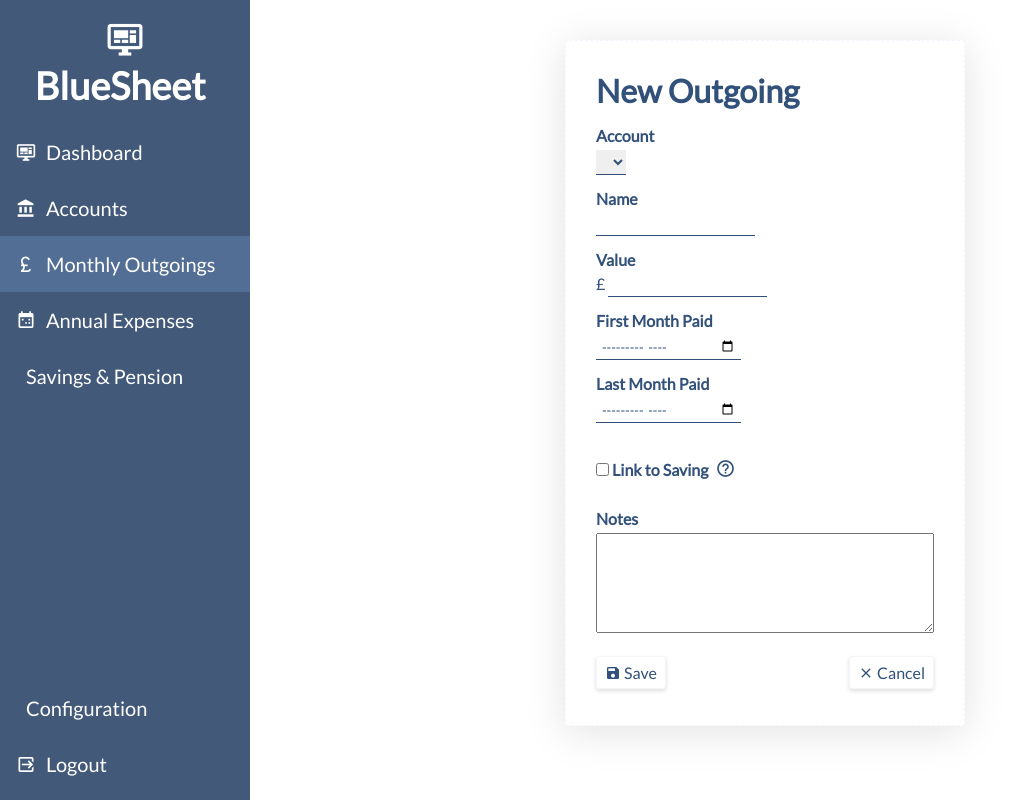
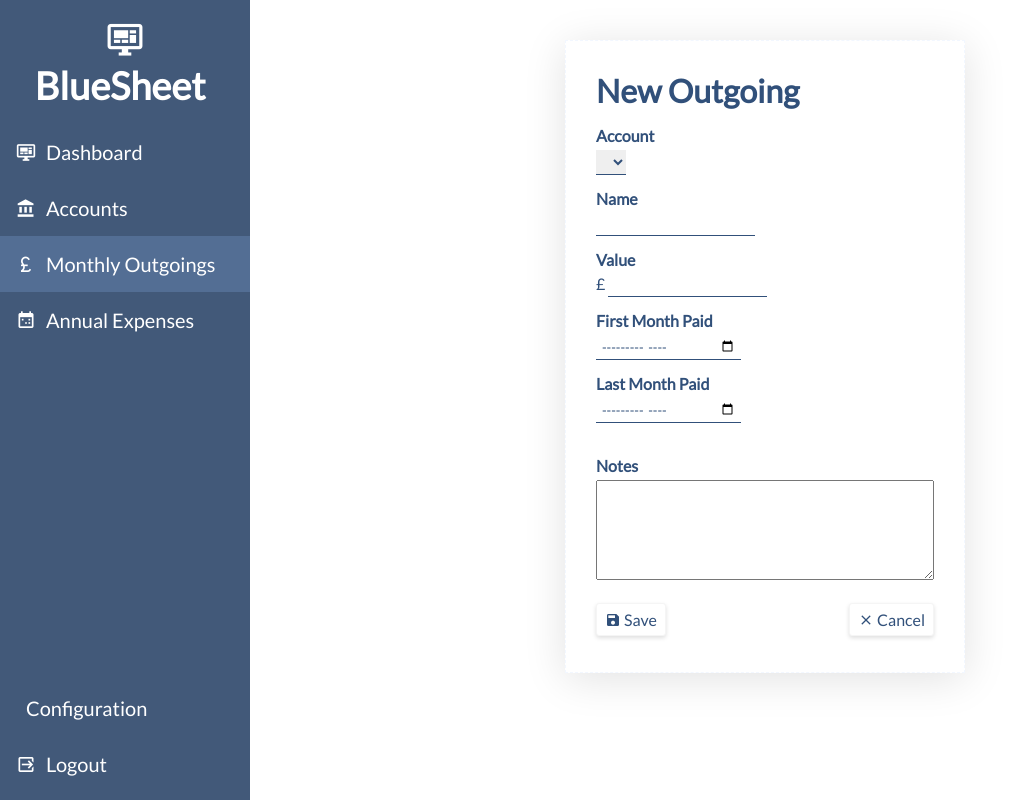
Before and after one commit to dullage/BlueSheet, a Flask app: template templates/new-outgoing.html in a window 1280 px wide. Shown: the whole page, without its empty margins (0-1032 px from the left). Run offline with Flask 2, Linux system fonts and the light colour scheme; the template is opened without the code that fills it, so the values that code supplies are empty; parts of the project's set-up code (start-up, migrations or seed data) failed here and were passed over; some libraries are stand-ins or nearby versions.

Commit message:
Removed Starling Integration and Savings Functionality

```diff
--- a/main.py
+++ b/main.py
@@ -6,9 +6,15 @@ from os import environ
 
 from dateutil.relativedelta import relativedelta
 from flask import (
-    Flask, jsonify, redirect, render_template, request, session, url_for)
+    Flask,
+    jsonify,
+    redirect,
+    render_template,
+    request,
+    session,
+    url_for,
+)
 from flask_sqlalchemy import SQLAlchemy
-from starlingbank import StarlingAccount
 
 import helpers as h
 
@@ -46,7 +52,6 @@ class User(db.Model):
     password = db.Column(db.String, nullable=False)
     failed_login_attempts = db.Column(db.Integer, nullable=False)
     locked = db.Column(db.Boolean, nullable=False)
-    next_saving_process_date = db.Column(db.Date)
     configuration = db.relationship(
         "Configuration", backref="user", uselist=False, lazy=True
     )
@@ -55,7 +60,6 @@ class User(db.Model):
     )
     accounts = db.relationship("Account", backref="user", lazy=True)
     outgoings = db.relationship("Outgoing", backref="user", lazy=True)
-    savings = db.relationship("Saving", backref="user", lazy=True)
     annual_expenses = db.relationship(
         "AnnualExpense", backref="user", lazy=True
     )
@@ -65,23 +69,6 @@ class User(db.Model):
         self.password = password
         self.failed_login_attempts = 0
         self.locked = False
-
-    def process_savings(self):
-        if self.next_saving_process_date is None:
-            # Set to the first of next month
-            self.next_saving_process_date = h.first_day_of_month(
-                date.today() + relativedelta(months=1)
-            )
-            db.session.commit()
-
-        elif self.next_saving_process_date <= date.today():
-            for outgoing in self.outgoings:
-                outgoing.pay_linked_saving(self.next_saving_process_date)
-            # Once done, set next process date to 1st of next month
-            self.next_saving_process_date = h.first_day_of_month(
-                date.today() + relativedelta(months=1)
-            )
-            db.session.commit()
 
     @classmethod
     def login(cls, username, password, remember, session):
@@ -109,8 +96,6 @@ class User(db.Model):
                 "%Y-%m-%d %H:%M:%S"
             )
             session["remember"] = h.checkbox_to_boolean(remember)
-
-            user.process_savings()
 
             return True, ""
 
@@ -164,23 +149,6 @@ class User(db.Model):
         return total_outgoings
 
     @property
-    def total_savings(self):
-        """The total value of all of the users monthly savings."""
-        total_savings = 0
-        for saving in self.savings:
-            total_savings += saving.balance
-        return total_savings
-
-    @property
-    def outstanding_self_loan_value(self):
-        """The total self loan value yet to re-pay."""
-        outstanding_self_loan_value = 0
-        for outgoing in self.outgoings:
-            if outgoing.is_self_loan:
-                outstanding_self_loan_value += outgoing.payments_left_total
-        return outstanding_self_loan_value
-
-    @property
     def weekly_spending_calculations(self):
         tomorrow = date.today() + relativedelta(days=1)
 
@@ -204,20 +172,6 @@ class User(db.Model):
 
         return target
 
-    @property
-    def starling_account(self):
-        if self.configuration.starling_api_key is None:
-            return None
-        elif self.username == "demo":
-            return h.demo_starling_account
-        else:
-            try:
-                return StarlingAccount(
-                    self.configuration.starling_api_key, update=True
-                )
-            except:  # noqa
-                return None
-
 
 class Configuration(db.Model):
     __tablename__ = "configuration"
@@ -231,7 +185,6 @@ class Configuration(db.Model):
     annual_expense_outgoing_id = db.Column(
         db.Integer, db.ForeignKey("outgoing.id")
     )
-    starling_api_key = db.Column(db.String)
 
     def __init__(
         self,
@@ -239,13 +192,11 @@ class Configuration(db.Model):
         weekly_pay_day,
         weekly_spending_amount,
         annual_expense_outgoing_id=None,
-        starling_api_key=None,
     ):
         self.user_id = user_id
         self.weekly_pay_day = weekly_pay_day
         self.weekly_spending_amount = weekly_spending_amount
         self.annual_expense_outgoing_id = annual_expense_outgoing_id
-        self.starling_api_key = starling_api_key
 
 
 class Salary(db.Model):
@@ -357,9 +308,6 @@ class Outgoing(db.Model):
     )
     start_month = db.Column(db.Date)
     end_month = db.Column(db.Date)
-    linked_saving_id = db.Column(db.Integer, db.ForeignKey("saving.id"))
-    is_self_loan = db.Column(db.Boolean, nullable=False)
-    linked_saving_last_update = db.Column(db.Date)
     notes = db.Column(db.String)
 
     def __init__(
@@ -370,8 +318,6 @@ class Outgoing(db.Model):
         account_id,
         start_month=None,
         end_month=None,
-        linked_saving_id=None,
-        is_self_loan=False,
         notes=None,
     ):
         self.user_id = user_id
@@ -380,8 +326,6 @@ class Outgoing(db.Model):
         self.account_id = account_id
         self.start_month = start_month
         self.end_month = end_month
-        self.linked_saving_id = linked_saving_id
-        self.is_self_loan = is_self_loan
         self.notes = notes
 
     @property
@@ -511,49 +455,6 @@ class Outgoing(db.Model):
             # End Month Only
             return f"{end} {self.end_month_friendly}"
 
-    def pay_linked_saving(self, start_date):
-        if self.linked_saving_id is None:
-            # No linked saving
-            return
-
-        if self.end_month is not None and self.end_month < start_date:
-            # Outgoing ended
-            return
-
-        saving = Saving.query.get(self.linked_saving_id)
-
-        todays_date = date.today()
-        one_month = relativedelta(months=1)
-        loop_date = start_date
-
-        while loop_date <= todays_date:
-            # Check start date
-            if self.start_month is None:
-                started = True
-            elif loop_date >= self.start_month:
-                started = True
-            else:
-                started = False
-
-            # Check end date
-            if self.end_month is None:
-                not_ended = True
-            elif loop_date <= self.end_month:
-                not_ended = True
-            else:
-                not_ended = False
-
-            # Pay saving account
-            if started and not_ended:
-                saving.balance += self.value
-
-            if not_ended is False:
-                break
-            else:
-                loop_date += one_month
-
-        db.session.commit()
-
     def delete(self):
         # If this outgoing is used for annual expenses, unlink it first
         user_configuration = Configuration.query.filter_by(
@@ -666,43 +567,6 @@ class AnnualExpense(db.Model):
         db.session.commit()
 
 
-class Saving(db.Model):
-    __tablename__ = "saving"
-
-    id = db.Column(db.Integer, primary_key=True)
-    user_id = db.Column(db.Integer, db.ForeignKey("user.id"), nullable=False)
-    name = db.Column(db.String, nullable=False)
-    balance = db.Column(db.Numeric, nullable=False)
-    last_manual_update = db.Column(db.Date, nullable=False)
-    notes = db.Column(db.String)
-    linked_outgoings = db.relationship(
-        "Outgoing", backref="linked_saving", lazy=True
-    )
-
-    def __init__(self, user_id, name, balance=0, notes=None):
-        self.user_id = user_id
-        self.name = name
-        self.balance = balance
-        self.last_manual_update = date.today()
-        self.notes = notes
-
-    @property
-    def needs_balance_update(self):
-        if self.last_manual_update < (date.today() - relativedelta(months=2)):
-            return True
-        else:
-            return False
-
-    def delete(self):
-        # If an outgoing is linked, unlink if first
-        outgoing = Outgoing.query.filter_by(linked_saving_id=self.id).first()
-        if outgoing is not None:
-            outgoing.linked_saving_id = None
-
-        db.session.delete(self)
-        db.session.commit()
-
-
 db.create_all()
 db.session.commit()
 
@@ -787,29 +651,6 @@ def index():
 
 # endregion
 
-
-# region Starling Integration
-@app.route("/get-starling-data")
-@User.login_required
-def get_starling_data():
-    user = User.query.get(session["user_id"])
-
-    data = {
-        "Main Balance": "£ {:,.2f}".format(
-            user.starling_account.effective_balance
-        )
-    }
-    for uid, savings_goal in user.starling_account.savings_goals.items():
-        data[savings_goal.name] = "£ {:,.2f}".format(
-            savings_goal.total_saved_minor_units / 100
-        )
-
-    return jsonify(data)
-
-
-# endregion
-
-
 # region Configuration
 @app.route("/configuration")
 @User.login_required
@@ -835,7 +676,6 @@ def configuration_handler():
                 form_data["weekly_pay_day"],
                 form_data["weekly_spending_amount"],
                 form_data["annual_expense_outgoing_id"],
-                form_data["starling_api_key"],
             )
         )
     else:
@@ -846,7 +686,6 @@ def configuration_handler():
         user.configuration.annual_expense_outgoing_id = form_data[
             "annual_expense_outgoing_id"
         ]
-        user.configuration.starling_api_key = form_data["starling_api_key"]
 
     if user.salary is None:
         db.session.add(
@@ -997,8 +836,6 @@ def new_outgoing_handler():
             end_month=h.month_input_to_date(
                 form_data["end_month"], set_to_last_day=True
             ),
-            linked_saving_id=form_data.get("linked_saving_id"),
-            is_self_loan=h.checkbox_to_boolean(form_data.get("is_self_loan")),
             notes=form_data["notes"],
         )
     )
@@ -1039,12 +876,6 @@ def edit_outgoing_handler(outgoing_id):
     outgoing.end_month = h.month_input_to_date(
         form_data.get("end_month"), set_to_last_day=True
     )
-
-    outgoing.linked_saving_id = form_data.get("linked_saving_id")
-    outgoing.is_self_loan = h.checkbox_to_boolean(
-        form_data.get("is_self_loan")
-    )
-
     outgoing.notes = form_data["notes"]
 
     db.session.commit()
@@ -1168,87 +999,4 @@ def delete_annual_expense_handler(annual_expense_id):
 
 
 # endregion
-
-
-# region Savings / Pension
-@app.route("/savings")
-@User.login_required
-def savings():
-    user = User.query.get(session["user_id"])
-
-    return render_template("savings.html", user=user)
-
-
-@app.route("/new-savings")
-@User.login_required
-def new_saving():
-    return render_template("new-saving.html")
-
-
-@app.route("/new-saving-handler", methods=["POST"])
-@User.login_required
-def new_saving_handler():
-    user = User.query.get(session["user_id"])
-
-    form_data = h.empty_strings_to_none(request.form)
-
-    db.session.add(
-        Saving(
-            user.id,
-            form_data["name"],
-            form_data["balance"],
-            form_data["notes"],
-        )
-    )
-    db.session.commit()
-
-    return redirect(url_for("savings"))
-
-
-@app.route("/edit-saving/<saving_id>")
-@User.login_required
-def edit_saving(saving_id):
-    user = User.query.get(session["user_id"])
-
-    return render_template(
-        "edit-saving.html",
-        saving=Saving.query.filter_by(user_id=user.id, id=saving_id).first(),
-    )
-
-
-@app.route("/edit-saving-handler/<saving_id>", methods=["POST"])
-@User.login_required
-def edit_saving_handler(saving_id):
-    user = User.query.get(session["user_id"])
-
-    form_data = h.empty_strings_to_none(request.form)
-
-    saving = Saving.query.filter_by(user_id=user.id, id=saving_id).first()
-
-    saving.name = form_data["name"]
-
-    if int(saving.balance * 100) != int(float(form_data["balance"]) * 100):
-        saving.balance = form_data["balance"]
-        saving.last_manual_update = date.today()
-
-    saving.notes = form_data["notes"]
-
-    db.session.commit()
-
-    return redirect(url_for("savings"))
-
-
-@app.route("/delete-saving-handler/<saving_id>")
-@User.login_required
-def delete_saving_handler(saving_id):
-    user = User.query.get(session["user_id"])
-
-    saving = Saving.query.filter_by(user_id=user.id, id=saving_id).first()
-
-    saving.delete()
-
-    return redirect(url_for("savings"))
-
-
 # endregion
-# endregion
--- a/static/javascript.js
+++ b/static/javascript.js
@@ -6,74 +6,6 @@ function toggle_element_by_id(id) {
       x.style.display = "none";
     }
   }
-
-function load_starling_data() {
-  var request = new XMLHttpRequest();
-
-  request.onreadystatechange = function() {
-      if (request.readyState == 4 && request.status == 200) {
-          var response = JSON.parse(request.response);
-          var starling_table = document.getElementById("starling-table");
-          document.getElementById("starling-loading").remove();
-
-          for (key in response) {
-            if (key == "Main Balance") {
-              // First Row
-              var row = starling_table.insertRow(0);
-              row.className = "bold";
-            }
-            else {
-              var row = starling_table.insertRow();
-            }
-
-            var cell1 = row.insertCell(0);
-            var cell2 = row.insertCell(1);
-            cell1.innerHTML = key;
-            cell1.className = "stretch";
-            cell2.innerHTML = response[key]
-          }
-      }
-  }
-
-  request.open("GET", "./get-starling-data", true); // true for asynchronous
-  request.send(null);
-}
-
-function outgoing_saving_checkbox_handle() {
-  var saving_checkbox = document.getElementById("saving_checkbox");
-  var saving_checkbox_content = document.getElementById("saving_checkbox_content");
-
-  var saving_id = document.getElementById("saving_id");
-  var self_loan_checkbox = document.getElementById("self_loan_checkbox");
-
-  if (saving_checkbox.checked == true) {
-    saving_checkbox_content.style.display = "block";
-    saving_id.required = true;
-  }
-  else {
-    saving_checkbox_content.style.display = "none";
-    saving_id.required = false;
-
-    // Clear Values
-    saving_id.value = "";
-    self_loan_checkbox.checked = false;
-  }
-}
-
-function self_loan_checkbox_handle() {
-  var self_loan_checkbox = document.getElementById("self_loan_checkbox");
-  var start_month = document.getElementById("start_month");
-  var end_month = document.getElementById("end_month");
-
-  if (self_loan_checkbox.checked == true) {
-    start_month.required = true;
-    end_month.required = true;
-  }
-  else {
-    start_month.required = false;
-    end_month.required = false;
-  }
-}
 
 function delete_warning(type, id, name) {
   if (type == "account") {
@@ -93,10 +25,4 @@ function delete_warning(type, id, name) {
       window.location.href = `/delete-annual-expense-handler/${id}`;
     }
   }
-
-  if (type == "saving") {
-    if (window.confirm(`Are you sure you want to delete the saving '${name}'?`) == true) {
-      window.location.href = `/delete-saving-handler/${id}`;
-    }
-  }
 }
--- a/static/style.css
+++ b/static/style.css
@@ -1,5 +1,5 @@
 * {
-    font-family: 'Lato', sans-serif;
+  font-family: "Lato", sans-serif;
   color: #31507a;
   margin: 0;
   padding: 0;
@@ -59,8 +59,8 @@
   color: white;
 }
 
-.login-inner input[type=text],
-.login-inner input[type=password] {
+.login-inner input[type="text"],
+.login-inner input[type="password"] {
   width: 240px;
   padding: 6px;
   margin: 2px;
@@ -70,12 +70,12 @@
   border-bottom: 2px solid white;
   outline: none;
 }
-.login-inner input[type=text]::placeholder,
-.login-inner input[type=password]::placeholder {
+.login-inner input[type="text"]::placeholder,
+.login-inner input[type="password"]::placeholder {
   color: white;
 }
 
-.login-inner input[type=checkbox] {
+.login-inner input[type="checkbox"] {
   vertical-align: -1px;
 }
 .login-inner #remember-me {
@@ -135,7 +135,7 @@ body {
   margin: 0 auto;
 }
 .grid:after {
-    content: '';
+  content: "";
   display: block;
   clear: both;
 }
@@ -164,31 +164,17 @@ body {
   margin: 0 0 8px 0;
 }
 #outgoings-grid-item {
-    background-color: #DE7A22;
+  background-color: #de7a22;
 }
 #monthly-salary-grid-item {
   background-color: #346753;
 }
 #weekly-spending-money-outgoings-grid-item {
-    background-color: rgb(123,197,246);
-}
-#starling-account-grid-item {
-    background-color: rgb(46,72,126);
+  background-color: rgb(123, 197, 246);
 }
 #annual-expenses-grid-item {
   background-color: rgb(71, 126, 46);
 }
-#savings-grid-item {
-    background-color: rgb(224, 60, 60);
-}
-
-/* .grid-item--width2 { width: 320px; }
-.grid-item--width3 { width: 480px; }
-.grid-item--width4 { width: 640px; }
-
-.grid-item--height2 { height: 200px; }
-.grid-item--height3 { height: 260px; }
-.grid-item--height4 { height: 360px; } */
 
 .input {
   display: table;
@@ -209,7 +195,8 @@ a:hover {
   color: #31507a;
 }
 
-button, .button {
+button,
+.button {
   background: white;
   border: 1px solid whitesmoke;
   border-radius: 3px;
@@ -220,7 +207,8 @@ button, .button {
   box-shadow: 0px 2px 4px 0px rgb(223, 223, 223);
 }
 
-button:hover, .button:hover{
+button:hover,
+.button:hover {
   box-shadow: 0px 2px 4px 0px rgb(199, 199, 199);
 }
 
@@ -280,7 +268,8 @@ td {
   padding: 5px 20px 5px 5px;
 }
 
-td.stretch { /* To be used on 1 or more columns to define which one(s) stretch. */
+td.stretch {
+  /* To be used on 1 or more columns to define which one(s) stretch. */
   width: auto;
   white-space: normal;
 }
@@ -303,7 +292,8 @@ td.stretch { /* To be used on 1 or more columns to define which one(s) stretch.
   color: crimson;
 }
 
-input, select {
+input,
+select {
   margin: 5px 0px 14px 0px;
   padding: 3px 5px;
   border: 0;
--- a/templates/base.html
+++ b/templates/base.html
@@ -46,9 +46,6 @@
       <li><a href="{{ url_for('annual_expenses') }}" {% if page == 'annual-expenses' %}class="current-page"{% endif %}>
         <span class="mdi mdi-calendar-multiselect color-inherit"></span>Annual Expenses
       </a></li>
-      <li><a href="{{ url_for('savings') }}" {% if page == 'savings' %}class="current-page"{% endif %}>
-        <span class="mdi mdi-coins color-inherit"></span>Savings & Pension
-      </a></li>
 
       <li><a href="{{ url_for('configuration', return_page=page) }}" {% if page == 'configuration' %}class="current-page"{% endif %}>
           <span class="mdi mdi-settings color-inherit"></span>Configuration
--- a/templates/configuration.html
+++ b/templates/configuration.html
@@ -65,11 +65,6 @@
     </select>
     <p>This outgoings value will be updated as and when annual expenses are added or removed.</p>
 
-
-    <h2>Starling Integration</h2>
-    <span class="input-label">API Key</span>
-    <input type="password" name="starling_api_key" value="{{ user.configuration.starling_api_key if user.configuration.starling_api_key }}">
-
     <br>
     <input type="hidden" value="{{ request.args.get('return_page', 'index') }}" name="return_page" />
     <button type="submit">
--- a/templates/new-outgoing.html
+++ b/templates/new-outgoing.html
@@ -24,33 +24,6 @@
 
     <span class="input-label">Last Month Paid</span>
     <input type="month" id="end_month" name="end_month">
-
-    <br>
-    <br><input type="checkbox" id="saving_checkbox" onchange="outgoing_saving_checkbox_handle();"><span class="bold"> Link to Saving</span>
-    <span class="mdi mdi-help-circle-outline color-inherit" title=
-"Linking a monthly outgoing to a savings account
-will increase the balance of the savings account
-by the outgoings value every month.
-
-Optionally you can class the outgoing as a self
-loan to keep track of how much you owe your
-savings. Self loans require the outgoing to have
-a start and an end date."
-    ></span>
-    <div id="saving_checkbox_content" class="section-border" style="display: none;">
-
-      <span class="input-label">Saving</span>
-      <select id="saving_id" name="linked_saving_id">
-        <option value=""></option>
-        {% for saving in user.savings %}
-          <option value="{{ saving.id }}">{{ saving.name }}</option>
-        {% endfor %}
-      </select>
-      <br>
-
-      <input type="checkbox" id="self_loan_checkbox" name="is_self_loan" onchange="self_loan_checkbox_handle();">
-      <span id="self_loan_checkbox_span" class="bold"> Self Loan</span>
-    </div>
     <br>
     <br>
 
```
Also changed, not shown: helpers.py (+0 -23 lines), templates/edit-outgoing.html (+5 -34 lines), templates/edit-saving.html (deleted, +0 -29 lines), templates/index.html (+0 -37 lines), templates/new-saving.html (deleted, +0 -29 lines), templates/outgoings.html (+4 -16 lines), templates/savings.html (deleted, +0 -46 lines), readme.md, 3 other files. Lines whose indentation alone changed are shown as unchanged.
